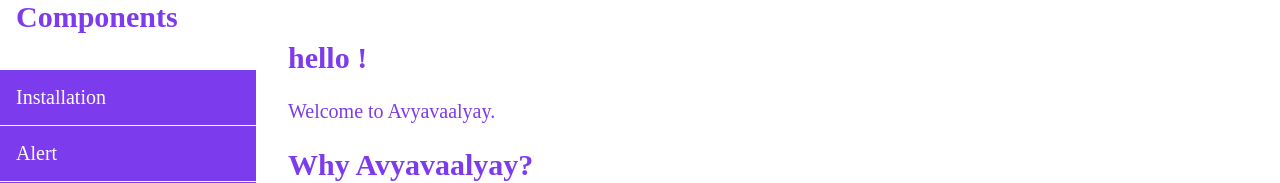
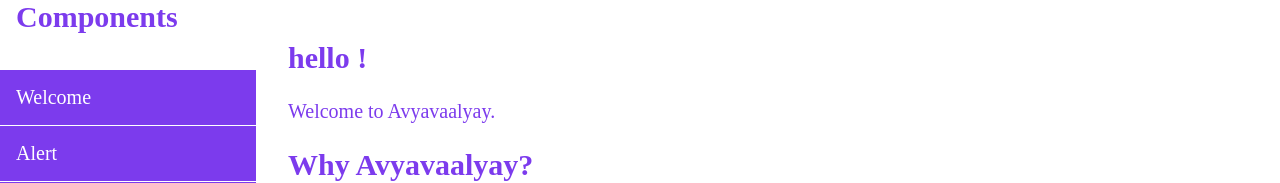
Before and after one commit to vermarishi1203/Avyvaalya, a React (Create React App) app: page / in a window 1280 px wide. Shown: the part 136-319 px from the top of the page. Built offline with nearby package versions, Linux system fonts and the light colour scheme.

Commit message:
refactor

```diff
--- a/src/App.js
+++ b/src/App.js
@@ -107,7 +107,7 @@ export default function ComponentLibrary() {
               className="list list--stacked installation"
               onClick={() => setRenderComponent(<Intro />)}
             >
-              Installation
+              Welcome
             </li>
             {navItems.map((item) => (
               <li
```
